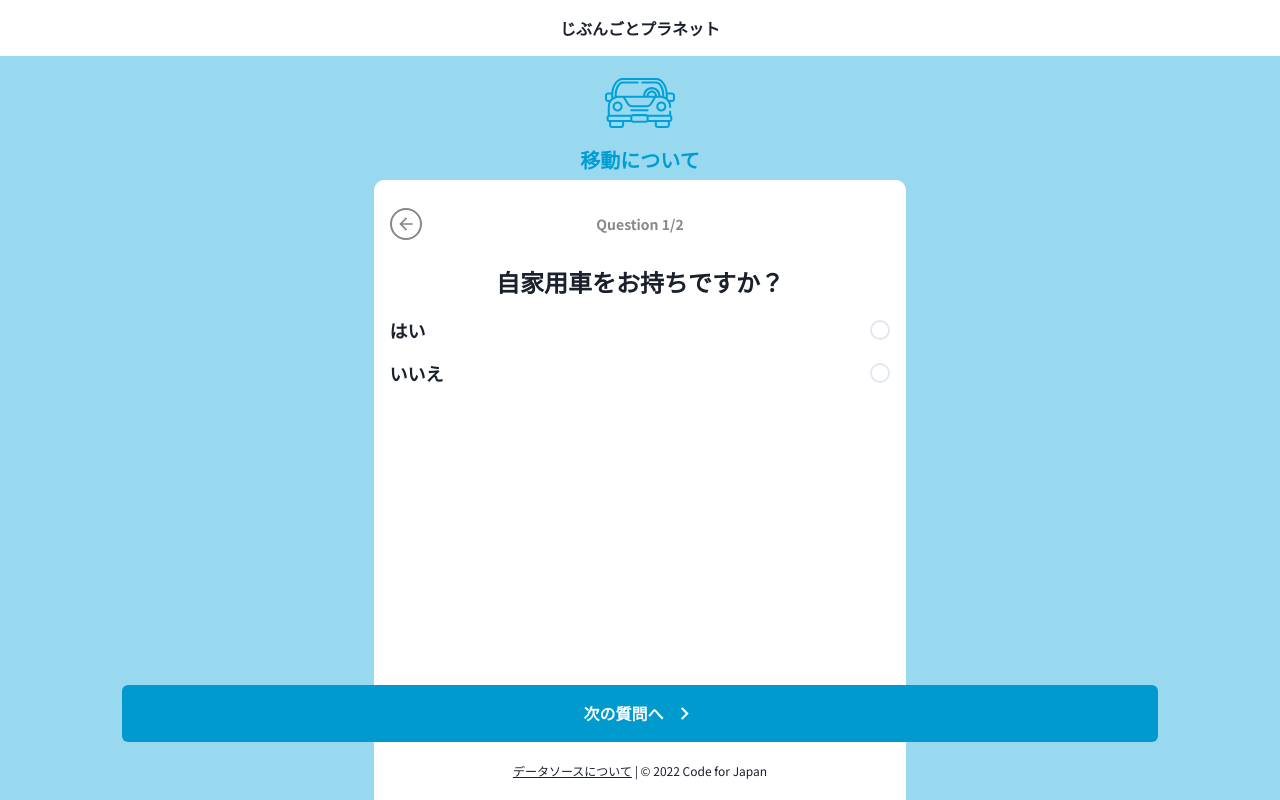
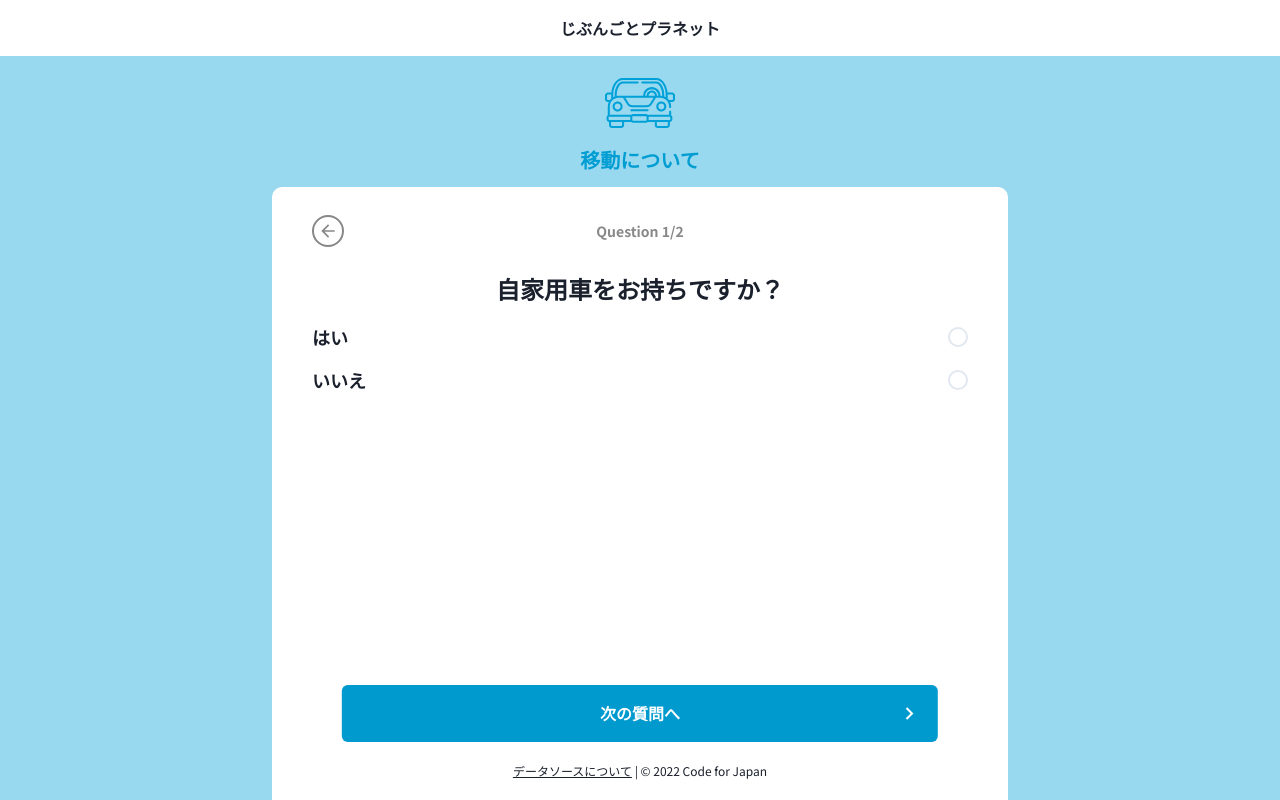
Before and after one commit to codeforjapan/JibungotoPlanet, a Next.js app: page /questions/mobility/mq1 in a window 1280 px wide. Built offline with nearby package versions, Linux system fonts and the light colour scheme; no server answers.

Commit message:
change form container grid system

```diff
--- a/components/atoms/buttons/Basic.tsx
+++ b/components/atoms/buttons/Basic.tsx
@@ -1,7 +1,7 @@
 import { FC, ReactNode, useMemo } from 'react'
 import { ChevronRightIcon } from '@chakra-ui/icons'
 // eslint-disable-next-line import/named
-import { Button, ButtonProps, Spinner } from '@chakra-ui/react'
+import { Box, Button, ButtonProps, Spinner } from '@chakra-ui/react'
 
 type Props = {
   children: ReactNode
@@ -24,6 +24,12 @@ const BasicButton: FC<Props & ButtonProps> = ({
     return undefined
   }, [isNext])
 
+  const leftIcon = useMemo(() => {
+    if (isNext) {
+      return <Box as="span" width="25px" height="25px" />
+    }
+  }, [isNext])
+
   const bg = useMemo(() => {
     return `${theme}.${themeIntensity}`
   }, [theme, themeIntensity])
@@ -35,6 +41,8 @@ const BasicButton: FC<Props & ButtonProps> = ({
       color="white"
       fontWeight={rest.fontWeight || '700'}
       fontSize={rest.fontSize || '16px'}
+      justifyContent="space-between"
+      leftIcon={leftIcon}
       rightIcon={rightIcon}
       py={rest.py || '16px'}
       lineHeight={rest.lineHeight || '23px'}
--- a/components/molecules/questions/Form.tsx
+++ b/components/molecules/questions/Form.tsx
@@ -216,8 +216,9 @@ const QuestionForm: FC<Props> = ({ questionPage }) => {
 
         <Box
           width="90%"
+          maxWidth="100%"
           textAlign="center"
-          position="fixed"
+          position="absolute"
           bottom={5}
           left="50%"
           transform="translateX(-50%)"
--- a/components/organisms/questions/Container.tsx
+++ b/components/organisms/questions/Container.tsx
@@ -1,5 +1,5 @@
 import { FC, ReactNode } from 'react'
-import { Box, Container, Text } from '@chakra-ui/react'
+import { Box, Container, Grid, Text } from '@chakra-ui/react'
 import CategoryTitle from 'components/molecules/questions/CategoryTitle'
 
 type Props = {
@@ -9,31 +9,37 @@ type Props = {
 
 const QuestionContainer: FC<Props> = ({ children, category }) => {
   return (
-    <Box
+    <Grid
       backgroundColor={category ? `${category}.200` : 'grey.200'}
-      height="100vh"
+      gridTemplateColumns="100%"
+      gridTemplateRows="auto auto 1fr"
+      minHeight="100vh"
     >
       <Box background="white">
         <Text fontWeight="bold" fontSize="16px" p={4} textAlign="center">
           じぶんごとプラネット
         </Text>
       </Box>
-      <CategoryTitle category={category} />
-      <Box display="flex" justifyContent="center">
+      <Box mb={3}>
+        <CategoryTitle category={category} />
+      </Box>
+      <Box>
         <Container
           background="white"
-          position="fixed"
-          height={{ base: `calc(100vh - ${category ? '180px' : '150px'})` }}
+          height="100%"
           width="90%"
+          maxWidth="736px"
           bottom="0"
           borderRadius="10px 10px 0 0"
           overflow="auto"
           overflowX="hidden"
+          position="relative"
+          px={{ base: 3, md: 10 }}
         >
           <Box pb="40px">{children}</Box>
         </Container>
       </Box>
-    </Box>
+    </Grid>
   )
 }
 
```
